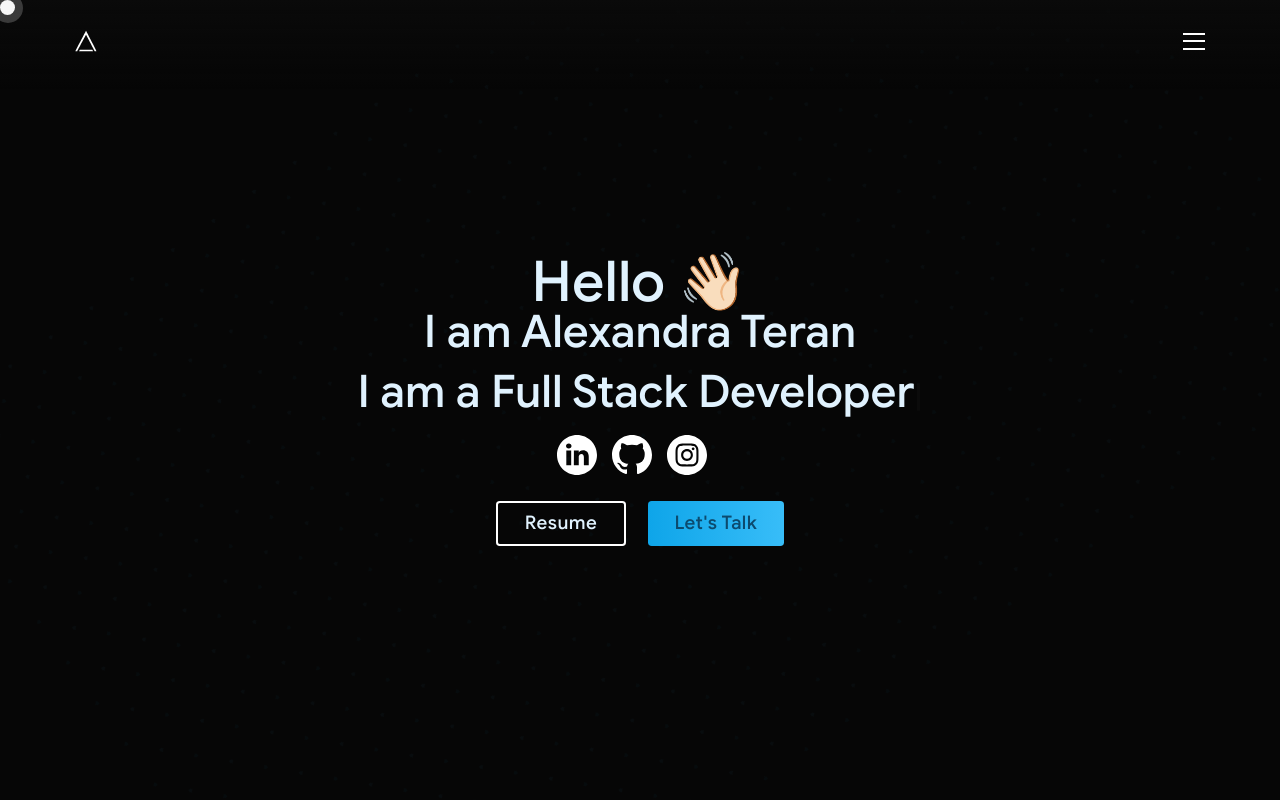
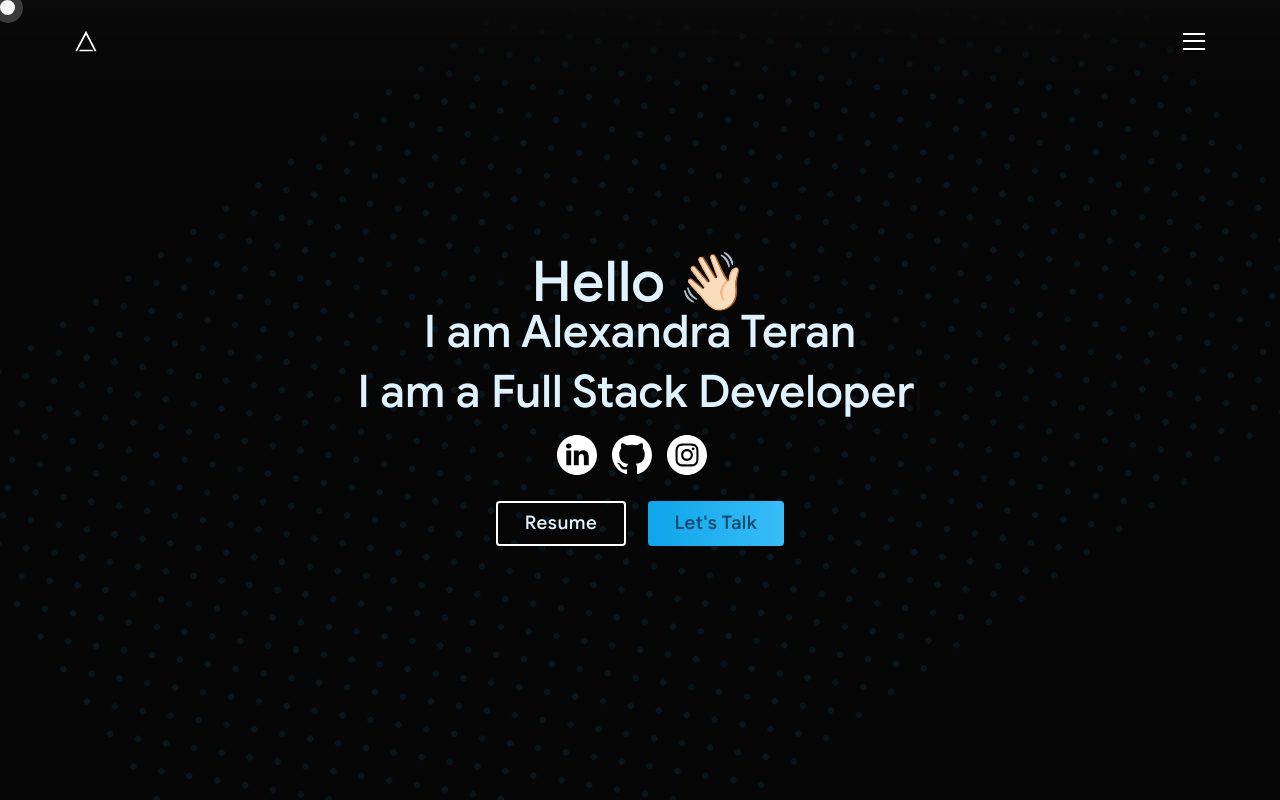
Before and after one commit to alexandrateranr/Portfolio, a Next.js app: page / in a window 1280 px wide. Shown: the top 800 px of the page. Built offline with nearby package versions, Linux system fonts and the light colour scheme.

Commit message:
Make background animation more visible and darker

```diff
--- a/styles/globals.scss
+++ b/styles/globals.scss
@@ -38,10 +38,10 @@ body {
     width: 100%;
     height: 100%;
     background-image:
-      radial-gradient(circle at 25% 25%, #0ea5e9 2px, transparent 2px),
-      radial-gradient(circle at 75% 75%, #38bdf8 2px, transparent 2px);
-    background-size: 50px 50px;
-    opacity: 0.05;
+      radial-gradient(circle at 25% 25%, #0ea5e9 3px, transparent 3px),
+      radial-gradient(circle at 75% 75%, #38bdf8 3px, transparent 3px);
+    background-size: 40px 40px;
+    opacity: 0.15;
     animation: float 20s ease-in-out infinite;
     pointer-events: none;
     z-index: -1;
```
